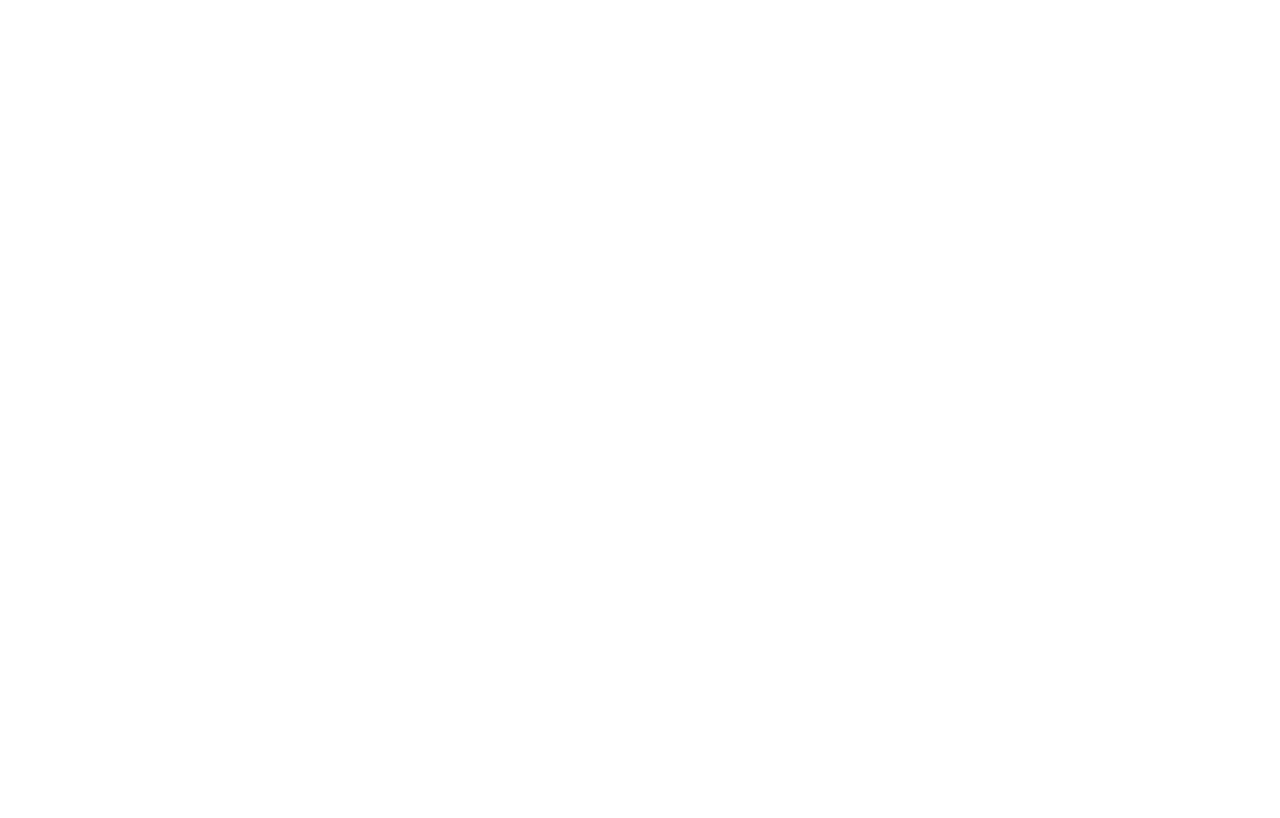
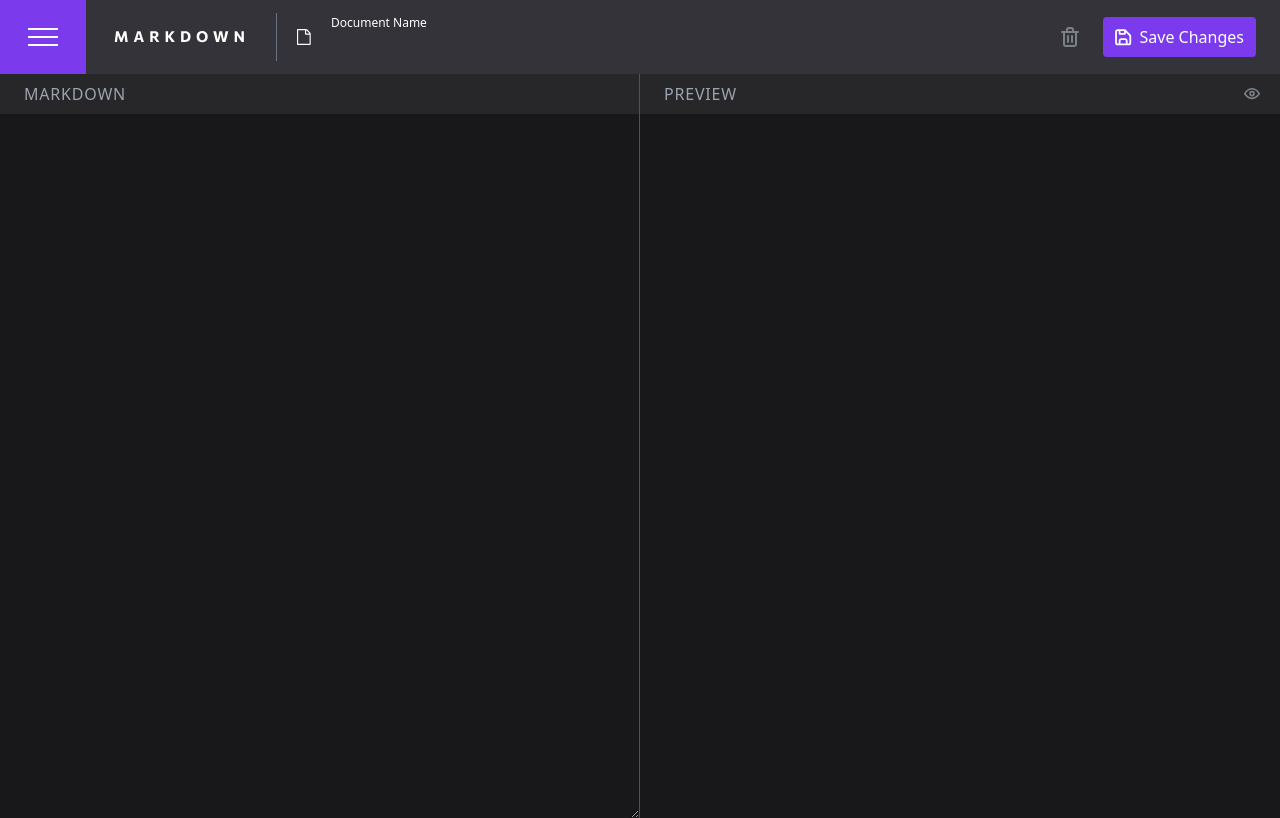
Before and after one commit to prattaydey/markdown-editor, a React (Vite) app in the folder frontend/: page /1/1 in a window 1280 px wide. Before the commit this address had no page. Built offline with nearby package versions, Linux system fonts and the light colour scheme; no server answers; sample sign-in values are in the browser's storage; what marked-highlight would draw is missing.

Commit message:
finished navbar and editor

```diff
--- a/frontend/src/App.tsx
+++ b/frontend/src/App.tsx
@@ -12,9 +12,9 @@ function App() {
 
   return (
     <Routes>
-      <Route path="/" element={user ? <Navigate to={`/${username}`} /> : <Login />} />
-      <Route path="/register" element={user ? <Navigate to={`/${username}`} /> : <Signup />} />
-      <Route path="/:username" element={user ? <File /> : <Navigate to="/" />} />
+      <Route path="/" element={user ? <Navigate to={`/${username}/:id`} /> : <Login />} />
+      <Route path="/register" element={user ? <Navigate to={`/${username}/:id`} /> : <Signup />} />
+      <Route path="/:username/:fileId" element={user ? <File /> : <Navigate to="/" />} />
     </Routes>
   )
 };
--- a/frontend/src/components/Navbar.tsx
+++ b/frontend/src/components/Navbar.tsx
@@ -1,16 +1,69 @@
 import { useState } from "react";
+import Error from "./ErrorAlert";
+import Success from "./SuccessAlert";
 
 interface NavbarProps {
     isSidebar: boolean;
     toggleSidebar: () => void;
+    username: string;
+    fileId: string;
+    fileName: string;
+    setFileName: (title: string) => void;
+    currentMarkdown: string;
 }
 
-const Navbar = ({ isSidebar, toggleSidebar } : NavbarProps) => {
-    const [documentName, setDocumentName] = useState("welcome.md");
+const Navbar = ({ isSidebar, toggleSidebar, username, fileId, fileName, setFileName, currentMarkdown } : NavbarProps) => {
+    const [success, setSuccess] = useState(false);
+    const [error, setError] = useState(false);
 
     const changeDocumentName = (e: React.ChangeEvent<HTMLInputElement>) => {
-        setDocumentName(e.target.value);
+        setFileName(e.target.value);
     };
+
+    const handleSaveFile = async() => {
+        try {
+            const res = await fetch(`/api/files/${fileId}`, {
+                method: "PATCH",
+                headers: {
+                    "Content-Type": "application/json",
+                },
+                body: JSON.stringify({ title: fileName, text: currentMarkdown })
+            });
+            const data = await res.json()
+            if (data.error){
+                console.log(data.error)
+                setError(true);
+                return;
+            }
+            console.log("File saved successfully:", data);
+            setSuccess(true);
+        } catch (error) {
+            console.error("Error saving file:", error);
+            setError(true);
+        }
+    }
+
+    const handleDeleteFile = async() => {
+        try {
+            const res = await fetch(`/api/files/${fileId}`, {
+                method: "DELETE",
+                headers: {
+                    "Content-Type": "application/json",
+                }
+            });
+            const data = await res.json();
+            if (data.error){
+                console.log(data.error)
+                setError(true)
+                return;
+            }
+            console.log("File deleted successfully:", data);
+            setSuccess(true);
+        } catch (error) {
+            console.error("Error deleting file:", error);
+            setError(true);
+        }
+    }
 
     return (
     <div className="w-full h-13 bg-zinc-700/70 pr-6 flex justify-between items-center">
@@ -37,7 +90,7 @@ const Navbar = ({ isSidebar, toggleSidebar } : NavbarProps) => {
                 <input
                     type="text"
                     className="bg-transparent border-none text-white text-lg outline-none focus:underline"
-                    value={documentName}
+                    value={fileName}
                     onChange={changeDocumentName}
                     // disables red underlines
                     spellCheck="false"
@@ -50,19 +103,23 @@ const Navbar = ({ isSidebar, toggleSidebar } : NavbarProps) => {
          </div>
         <div className="flex items-center">
             {/* Trash Icon */}
-            <button className="ml-4 p-2 pr-6 bg-transparent">
+            <button className="ml-4 p-2 pr-6 bg-transparent" onClick={handleDeleteFile}>
                 <div>
                     <img src="/assets/icon-delete.svg" alt="trash icon" />
                 </div>
             </button>
             {/* Save Button */}
-            <button className="flex items-center py-2 px-3 bg-violet-600 text-white rounded">
+            <button className="flex items-center py-2 px-3 bg-violet-600 text-white rounded" onClick={handleSaveFile}>
                 <div className="pr-2">
                     <img src="/assets/icon-save.svg" alt="save icon" />
                 </div>
                 Save Changes
             </button>
         </div>
+        {/* <div className='pt-8'>
+                {error && <Error message='Could not save file' />}
+                {success && <Success message='Successfully saved file' />}
+        </div> */}
     </div>
   );
 };
--- a/frontend/src/components/SuccessAlert.tsx
+++ b/frontend/src/components/SuccessAlert.tsx
@@ -1,4 +1,9 @@
-const Success = () => {
+// Define the props interface
+interface SuccessProps {
+    message: string; // Specify that message must be a string
+  }
+
+const Success = ({message} : SuccessProps) => {
     return (
         <div className="bg-teal-50 border-t-2 border-teal-500 rounded-lg p-4 dark:bg-teal-800/30" role="alert" aria-labelledby="hs-bordered-success-style-label">
             <div className="flex">
@@ -14,10 +19,10 @@ const Success = () => {
                 </div>
                 <div className="ms-3">
                     <h3 id="hs-bordered-success-style-label" className="text-gray-800 font-semibold dark:text-white">
-                    Successfully updated.
+                    Success
                     </h3>
                     <p className="text-sm text-gray-700 dark:text-neutral-400">
-                    You have successfully updated your email preferences.
+                    {message}
                     </p>
                 </div>
             </div>
--- a/frontend/src/pages/File.tsx
+++ b/frontend/src/pages/File.tsx
@@ -4,13 +4,19 @@ import Preview from "../components/Preview"
 import Navbar from "../components/Navbar";
 import Sidebar from "../components/Sidebar";
 import { Document } from "../types";
+import { useRecoilState } from "recoil";
+import userAtom from "../atoms/userAtom";
 import { useParams } from "react-router-dom";
 
 function File() {
+  const user = useRecoilState(userAtom);
+  const { username, fileId } = useParams();
+  const [fileName, setFileName] = useState("")
   const storedMarkdown = localStorage.getItem("MARKDOWN");
   const [markdown, setMarkdown] = useState(storedMarkdown ? storedMarkdown : '');
   const [isPreviewFull, setIsPreviewFull] = useState<boolean>(false);
-  const [isSidebar, setIsSidebar] = useState<boolean>(false)
+  const [isSidebar, setIsSidebar] = useState<boolean>(false);
+  const [files, setFiles] = useState<Document[]>([]);
 
   const callback = (markdown: string) => {
     setMarkdown(markdown);
@@ -25,17 +31,67 @@ function File() {
     setIsSidebar(!isSidebar)
   }
 
+  useEffect(() => {
+    const fetchData = async() => {
+      try {
+        const res = await fetch(`/api/files/${fileId}`, {
+          method: "GET",
+          headers: {
+            "Content-Type": "application/json",
+          },
+        });
+        const data = await res.json()
+        if (data.error) {
+          console.log(data.error)
+          return;
+        }
+        setFileName(data.title)
+        setMarkdown(data.text)
+      } catch (error) {
+        console.error("Error fetching file:", error);
+      }
+    };
+    if (username && fileId){
+      fetchData();
+    }
+  }, [username, fileId]);
+
+  useEffect(() => {
+    const handleUserFiles = async() => {
+      try {
+        const res = await fetch(`/api/files/user/${username}`, {
+          method: "GET",
+          headers: {
+            "Content-Type": "application/json"
+          }
+        });
+        const data = await res.json();
+        if (data.error) {
+          console.log(data.error);
+          return;
+        }
+        setFiles(data)
+      } catch (error) {
+        console.log(error);
+      }
+    }
+  }
+  )
+
+
   const documents: Document[] = [
     { id: 1, name: "Document 1", createdAt: "2024-08-10" },
     { id: 2, name: "Document 2", createdAt: "2024-08-09" },
     // Add more mock documents as needed
   ];
 
+  console.log(fileId)
+
   return (
     <main className="w-full bg-zinc-900 text-gray-300">
       {/* Navbar at the top */}
       <div className={`w-full transition-all duration-300 ${isSidebar ? 'ml-[250px]' : ''}`}>
-        <Navbar isSidebar={isSidebar} toggleSidebar={toggleSidebar} />
+        <Navbar isSidebar={isSidebar} toggleSidebar={toggleSidebar} username={username as string} fileId={fileId as string} fileName={fileName} setFileName={setFileName} currentMarkdown={markdown} />
       </div>
       {/* Sidebar shifts all elems on open */}
       <Sidebar $isSidebar={isSidebar} toggleSidebar={toggleSidebar} documents={documents} />
```
Also changed, not shown: 1 other file (tests, documents, lock files or other folders).
